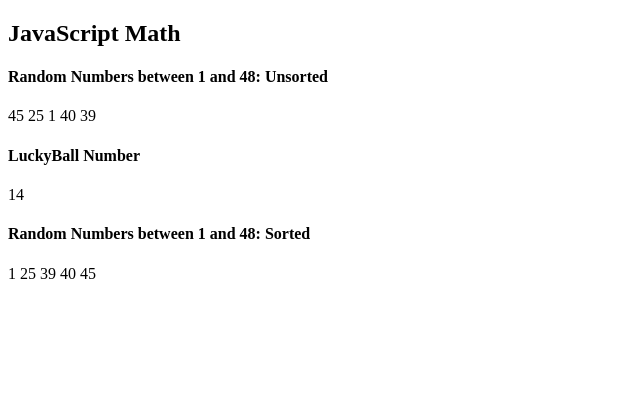
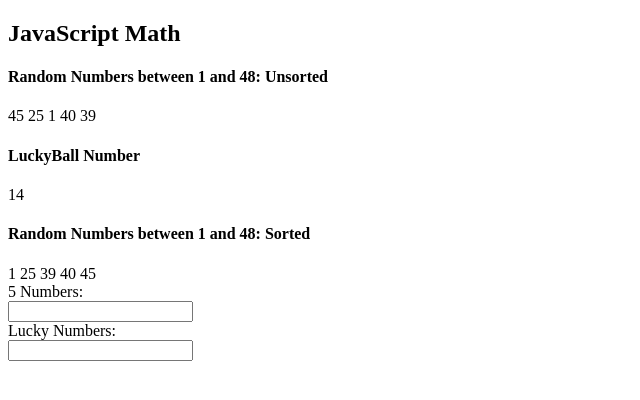
Before and after one commit to angelamaliakal/Homework4, a plain HTML site: page index.html in a window 1280 px wide. Shown: the whole page, without its empty margins (0-640 px from the left). Drawn offline with Linux system fonts and the light colour scheme.

Commit message:
Update index.html

```diff
--- a/index.html
+++ b/index.html
@@ -38,6 +38,13 @@ for (i = 0; i < 5; i++) {
 }
 </script>
 
+<form>
+  5 Numbers:<br>
+  <input type="text" name="5 Randon Numbers">
+  <br>
+  Lucky Numbers:<br>
+  <input type="text" name="Lucky Number">
+</form>
 
 
 </body>
```
